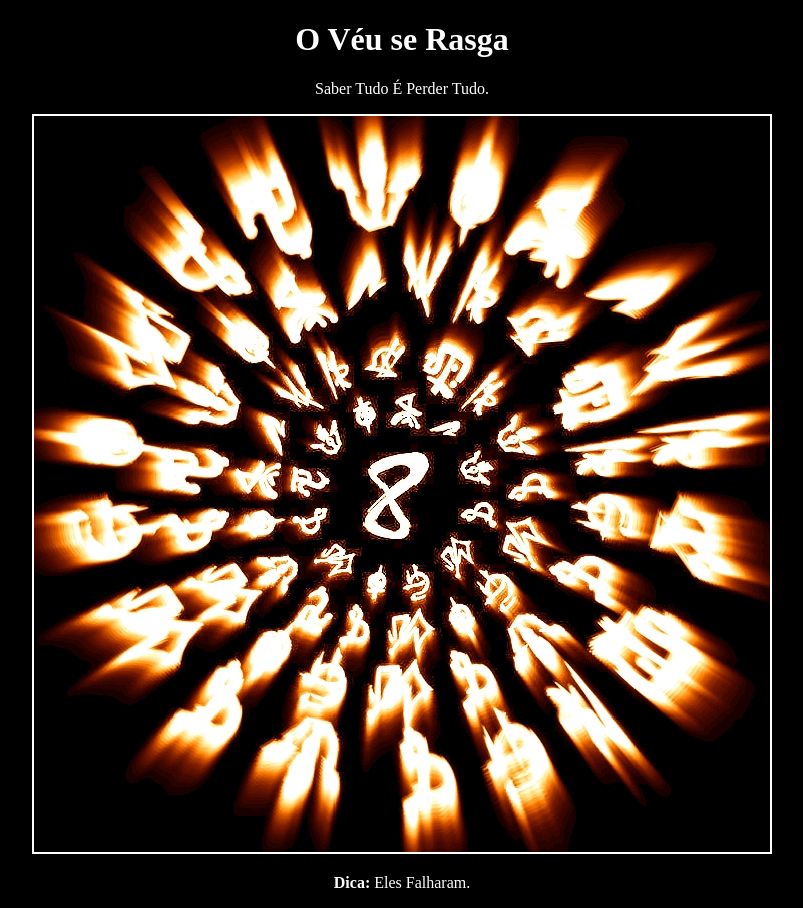
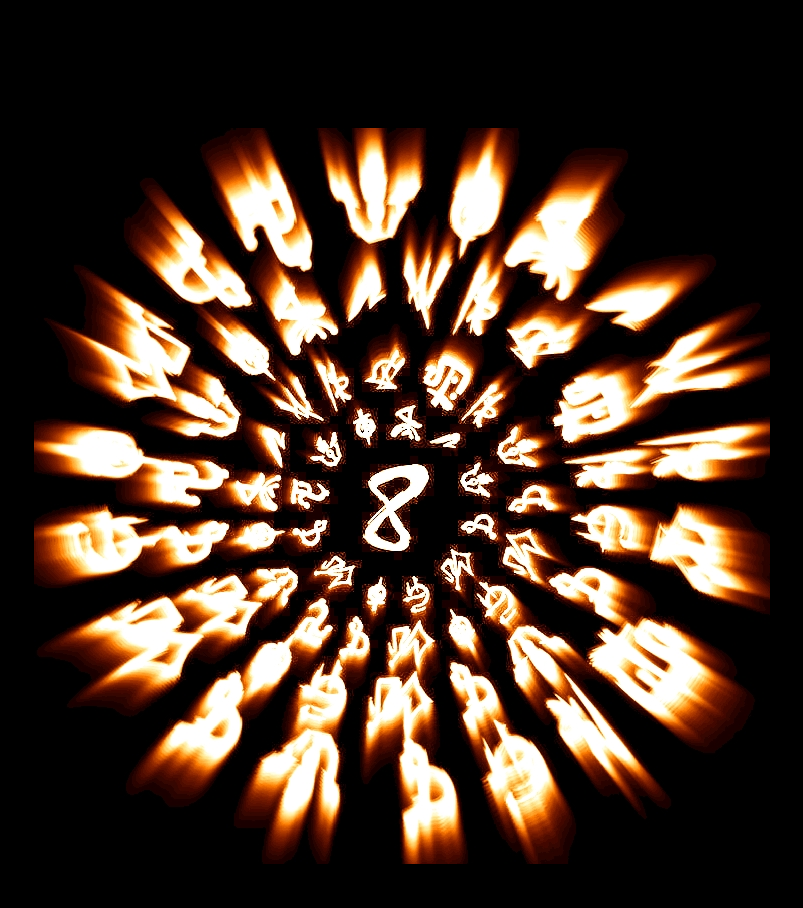
Before and after one commit to Lunarksk/velodesperdido, a plain HTML site: page index.html in a window 1280 px wide. Shown: the whole page, without its empty margins (238-1041 px from the left). After the commit the page ends 868 px from the top, so only its background shows below. Drawn offline with Linux system fonts and the light colour scheme.

Commit message:
Update index.html

```diff
--- a/index.html
+++ b/index.html
@@ -3,12 +3,22 @@
 <head>
     <meta charset="UTF-8">
     <meta name="viewport" content="width=device-width, initial-scale=1.0">
-    <title>O Véu do Desespero</title>
+    <title>Imagem Misteriosa</title>
+    <style>
+        body {
+            background-color: #000;
+            text-align: center;
+            color: #fff;
+            margin: 0;
+            padding: 0;
+        }
+        img {
+            margin-top: 10%;
+            max-width: 80%;
+        }
+    </style>
 </head>
-<body style="text-align: center; background-color: #000; color: #fff;">
-    <h1>O Véu se Rasga</h1>
-    <p>Saber Tudo É Perder Tudo.</p>
-    <img src="https://github.com/Lunarksk/velodesperdido/raw/main/Picsart_24-11-30_15-42-07-539.jpg" alt="Imagem Misteriosa" style="max-width: 80%; border: 2px solid #fff;">
-    <p><strong>Dica:</strong> Eles Falharam.</p>
+<body>
+    <img src="https://raw.githubusercontent.com/Lunarksk/velodesperdido/main/Picsart_24-11-30_15-42-07-539.jpg" alt="Imagem Misteriosa">
 </body>
 </html>
```
